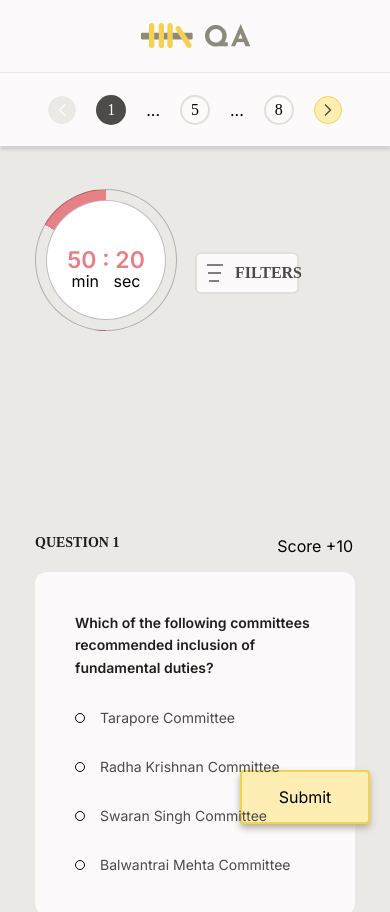
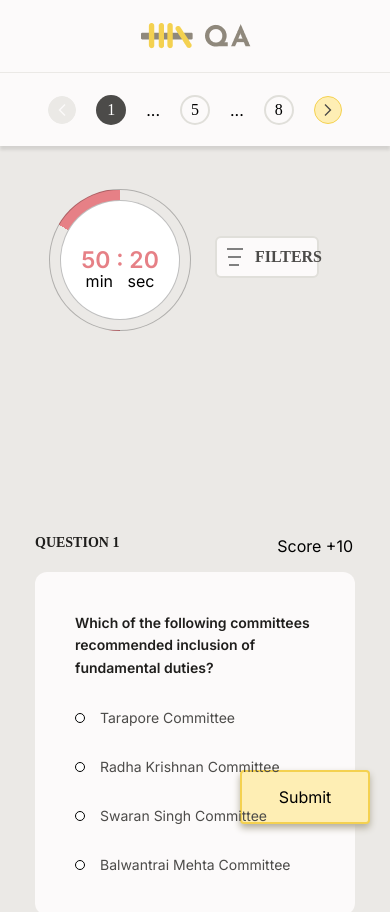
Before and after one commit to tannukumari14/assessment-platform, a Next.js app: page /component in a window 390 px wide. Shown: the top 912 px of the page. Built offline with nearby package versions, Linux system fonts and the light colour scheme; a web font is replaced by a local one.

Commit message:
clock and filter

```diff
--- a/app/component/Assessment_Question_Page.css
+++ b/app/component/Assessment_Question_Page.css
@@ -325,7 +325,7 @@ html {
 }
 
 .border-assessment{
-  width: 101px;
+  display: flex;
 }
 
 .score{
--- a/app/component/Clock.css
+++ b/app/component/Clock.css
@@ -50,7 +50,6 @@ html {
   left: 20px;
 }
 
-
 .min-sec {
   position: absolute;
   top: 70px;
@@ -58,10 +57,6 @@ html {
 }
 
 @media screen and (max-width: 768px) {
-.clock-container {
-  transform: none;
-}
-
 .cercle1 {
   width: 142px;
   height: 142px;
@@ -121,9 +116,6 @@ html {
 }
 
 .container-modal {
-  position: absolute;
-  top: 252px;
-  left: 195px;
   text-align: center;
 }
 
```
